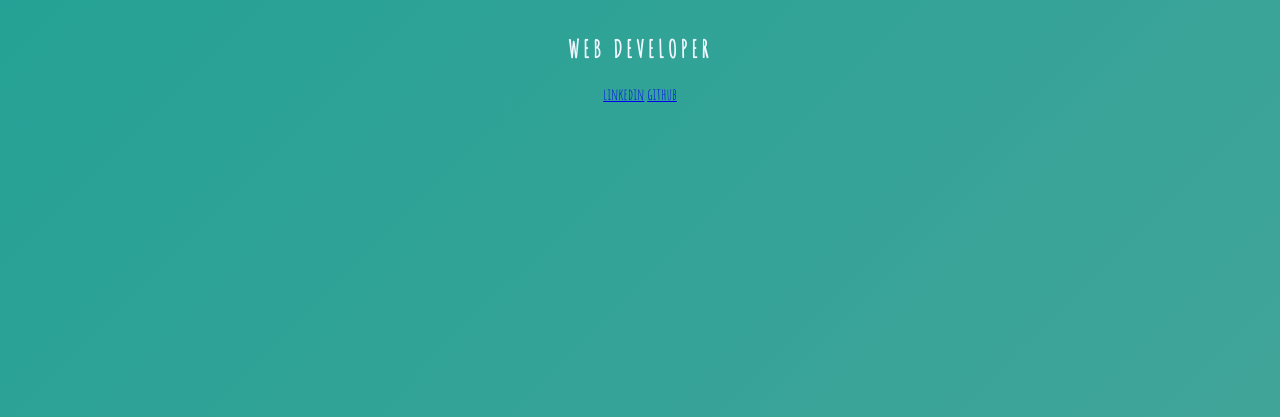
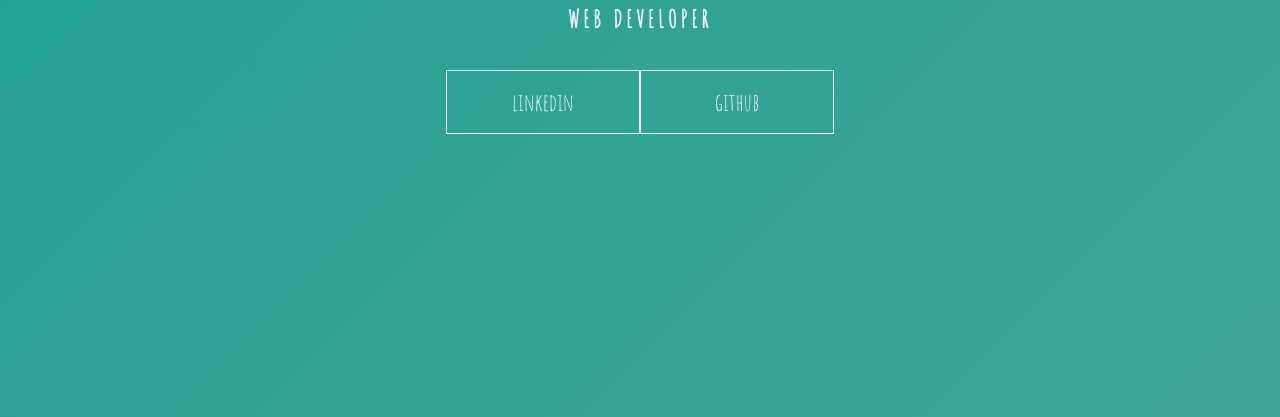
Before and after one commit to raphaelprsilva/dio-challanges, a plain HTML site: page 03-keyframes/index.html in a window 1280 px wide. Shown: the part 383-800 px from the top of the page. Drawn offline with Linux system fonts and the light colour scheme.

Commit message:
add social-media and anchors style

```diff
--- a/03-keyframes/style.css
+++ b/03-keyframes/style.css
@@ -27,3 +27,26 @@ h2 {
   text-transform: uppercase;
   letter-spacing: 4px;
 }
+
+.social-media {
+  margin-top: 1rem;
+  display: flex;
+}
+
+a {
+  text-decoration: none;
+  color: #ffffff;
+  font-size: 24px;
+  padding: 1rem 4rem;
+  border: 1px solid #ffffff;
+  min-width: 4rem;
+  display: flex;
+  justify-content: center;
+  align-items: center;
+  transition: 0.5s cubic-bezier(0.55, 0.025, 0.675, 0.97);
+}
+
+a:hover {
+  color: #085078;
+  background-color: #ffffff;
+}
```
